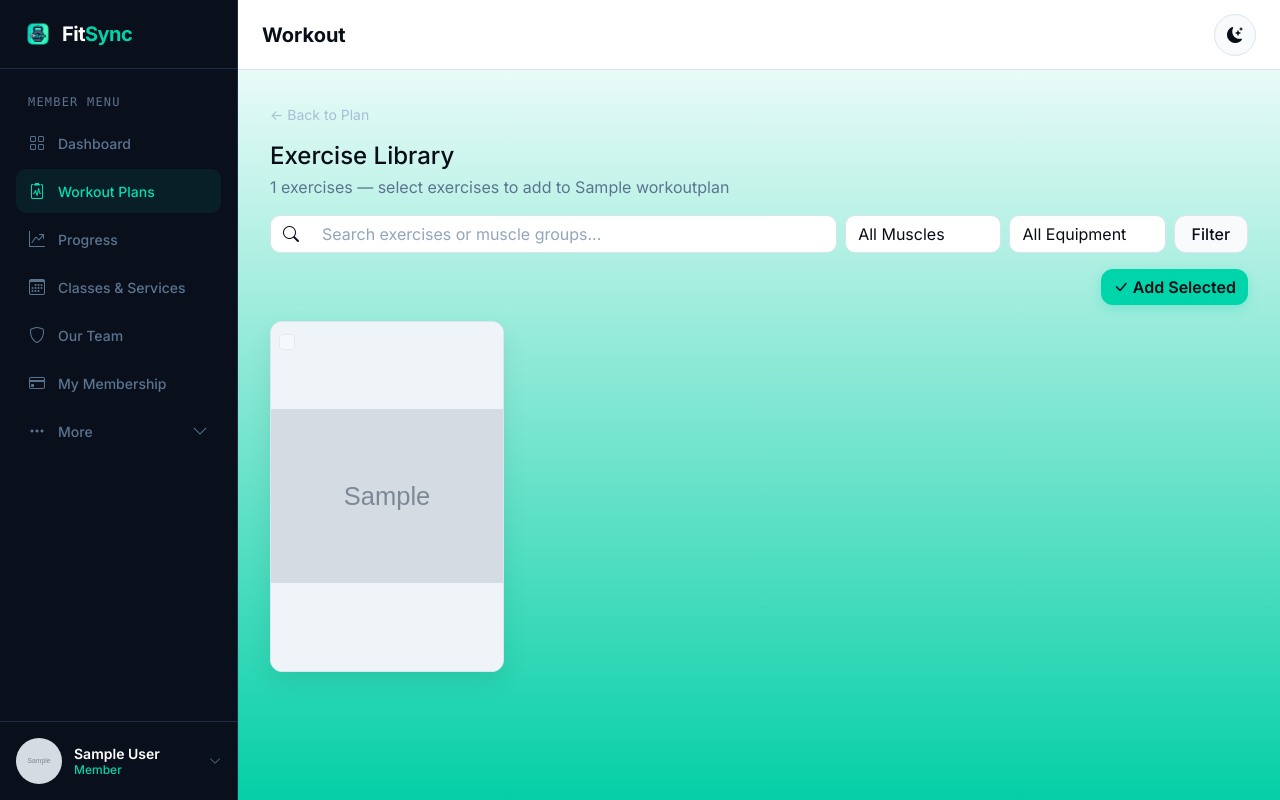
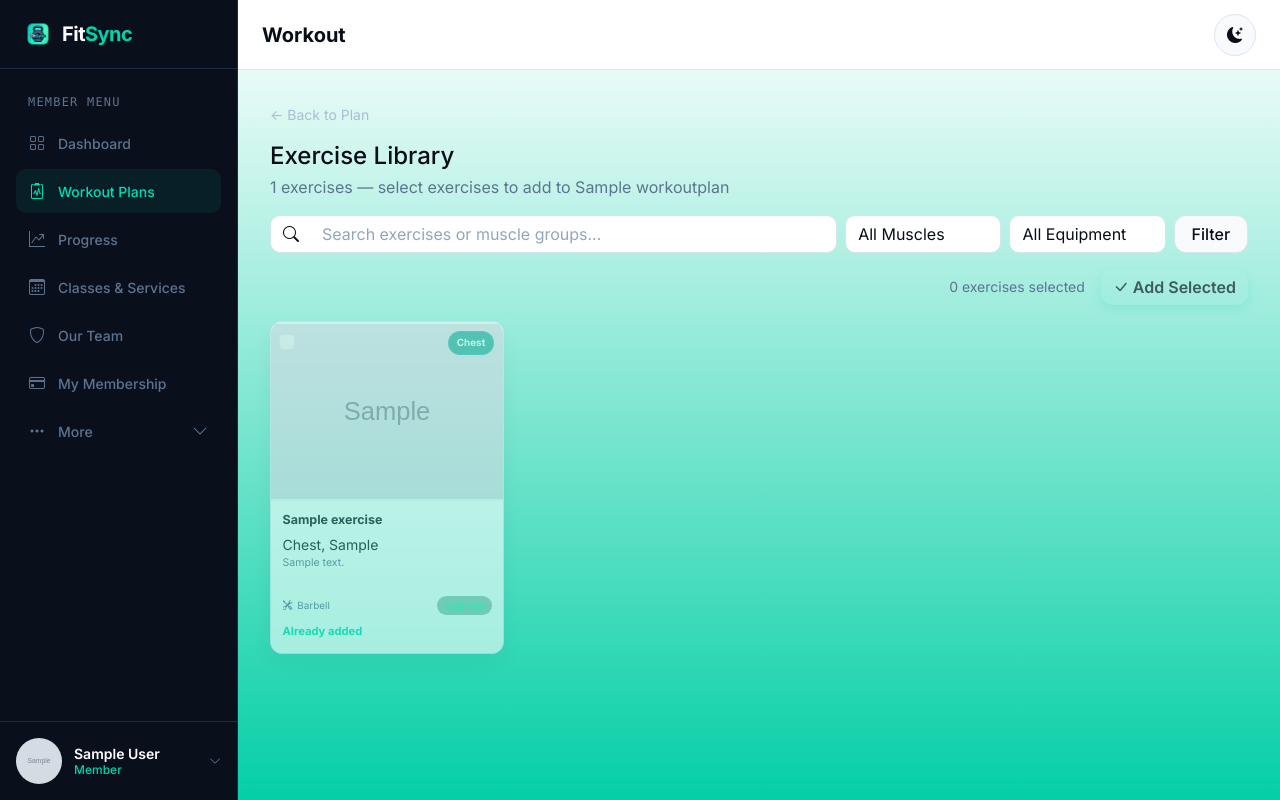
Before and after one commit to hanshineeteeluckdherry-rgb/FitSync, a Django app: page /workouts/plans/1/exercises/ in a window 1280 px wide. Run offline with Django 5.2, Linux system fonts and the light colour scheme; a user stored in the database is signed in; tables that the repository leaves empty hold one stand-in row (values such as "Sample post"); grey boxes marked "Sample" are stand-in pictures; data that the repository does not hold is empty.

Commit message:
Fix coach exercise library images and exercise selection

```diff
--- /dev/null
+++ b/static/css/exercise-selection.css
@@ -0,0 +1,56 @@
+.exercise-selection-page .exercise-card {
+    display: flex;
+    flex-direction: column;
+    margin: 0;
+}
+
+.exercise-selection-image {
+    display: grid;
+    height: clamp(130px, 14vw, 180px);
+    overflow: hidden;
+    background: var(--surface-soft);
+}
+
+.exercise-selection-image > * {
+    grid-area: 1 / 1;
+}
+
+.exercise-selection-page .exercise-selection-image .exercise-image {
+    width: 100%;
+    height: 100%;
+    min-height: 0;
+    object-fit: contain;
+    z-index: 1;
+}
+
+.exercise-image-placeholder {
+    display: flex;
+    justify-content: center;
+    align-items: center;
+    gap: 0.35rem;
+    color: var(--muted-color);
+    font-size: 0.75rem;
+}
+
+.exercise-selection-page .exercise-image[hidden] {
+    display: none;
+}
+
+.exercise-selection-page .exercise-card-body {
+    flex: 1;
+}
+
+.exercise-selection-page .exercise-card:has(input:checked) {
+    border-color: var(--primary-color);
+    box-shadow: 0 0 0 2px rgba(0,212,170,.2);
+}
+
+.exercise-selection-page .exercise-card:focus-within {
+    outline: 2px solid var(--primary-color);
+    outline-offset: 3px;
+}
+
+.exercise-selection-page .exercise-added {
+    opacity: 0.6;
+    cursor: default;
+}
--- /dev/null
+++ b/static/js/exercise-selection.js
@@ -0,0 +1,15 @@
+(() => {
+    const checkboxes = Array.from(document.querySelectorAll('.exercise-selection-page input[name="exercise_ids"]:not(:disabled)'));
+    const button = document.getElementById('addSelectedExercises');
+    const count = document.getElementById('exerciseSelectionCount');
+    if (!button || !count) return;
+
+    function updateSelection() {
+        const selected = checkboxes.filter(box => box.checked).length;
+        count.textContent = selected + ' exercise' + (selected === 1 ? '' : 's') + ' selected';
+        button.disabled = selected === 0;
+    }
+
+    checkboxes.forEach(box => box.addEventListener('change', updateSelection));
+    updateSelection();
+})();
--- a/templates/workouts/exercise_detail.html
+++ b/templates/workouts/exercise_detail.html
@@ -1,4 +1,4 @@
-{% extends "layouts/member_base.html" %}
+{% extends layout_template %}
 {% load static %}
 {% block page_title %}{{ exercise.name }}{% endblock %}
 {% block dashboard_heading %}Workout{% endblock %}
--- a/templates/workouts/exercise_library.html
+++ b/templates/workouts/exercise_library.html
@@ -1,4 +1,4 @@
-{% extends "layouts/member_base.html" %}
+{% extends layout_template %}
 {% load static %}
 {% block page_title %}Exercise Library{% endblock %}
 {% block dashboard_heading %}Workout Plans{% endblock %}
@@ -10,14 +10,16 @@
             <h1>Exercise Library</h1>
             <p>Browse exercises by muscle group, equipment and difficulty.</p>
         </div>
-        <a class="btn workout-back-button" href="{% url 'workouts:plans' %}"><i class="bi bi-arrow-left me-2"></i>Workout Plans</a>
+        <a class="btn workout-back-button" href="{% if request.user.role == 'COACH' %}{% url 'workouts:coach_members' %}{% else %}{% url 'workouts:plans' %}{% endif %}"><i class="bi bi-arrow-left me-2"></i>Workout Plans</a>
     </div>
 
+    {% if request.user.role != 'COACH' %}
     <div class="workout-tabs mb-4">
         <a href="{% url 'workouts:plans' %}">Workout Plans</a>
         <a class="active" href="{% url 'workouts:exercise_library' %}">Exercise Library</a>
         <a href="{% url 'workouts:history' %}">History</a>
     </div>
+    {% endif %}
 
     <form method="get" class="exercise-filters row g-2 mb-4">
         <div class="col-lg-7">
--- a/templates/workouts/plan_add_exercises.html
+++ b/templates/workouts/plan_add_exercises.html
@@ -2,9 +2,12 @@
 {% load static %}
 {% block page_title %}Exercise Library{% endblock %}
 {% block dashboard_heading %}Workout{% endblock %}
-{% block extra_css %}<link rel="stylesheet" href="{% static 'css/workouts.css' %}?v=3">{% endblock %}
+{% block extra_css %}
+<link rel="stylesheet" href="{% static 'css/workouts.css' %}?v=4">
+<link rel="stylesheet" href="{% static 'css/exercise-selection.css' %}">
+{% endblock %}
 {% block dashboard_content %}
-<div class="exercise-library-page">
+<div class="exercise-library-page exercise-selection-page">
     <div class="d-flex flex-column flex-lg-row justify-content-between gap-3 mb-3">
         <div>
             <a class="back-link" href="{% url 'workouts:plan_detail' plan.id %}">← Back to Plan</a>
@@ -37,26 +40,30 @@
 
     <form method="post">
         {% csrf_token %}
-        <div class="d-flex justify-content-end mb-3">
-            <button class="btn btn-primary-fitsync" type="submit"><i class="bi bi-check-lg me-1"></i>Add Selected</button>
+        <div class="d-flex justify-content-end align-items-center gap-3 mb-3">
+            <span class="text-muted small" id="exerciseSelectionCount" role="status">Select exercises to add</span>
+            <button class="btn btn-primary-fitsync" type="submit" id="addSelectedExercises"><i class="bi bi-check-lg me-1"></i>Add Selected</button>
         </div>
         <div class="exercise-grid">
             {% for exercise in exercises %}
                 <label class="exercise-card {% if exercise.id in existing_ids %}exercise-added{% endif %}">
                     <div class="exercise-select">
-                        <input class="form-check-input" type="checkbox" name="exercise_ids" value="{{ exercise.id }}" {% if exercise.id in existing_ids %}disabled{% endif %}>
+                        <input class="form-check-input" type="checkbox" name="exercise_ids" value="{{ exercise.id }}" aria-label="Add {{ exercise.name }}" {% if exercise.id in existing_ids %}disabled{% endif %}>
                     </div>
+                    <span class="exercise-muscle-badge">{{ exercise.get_category_display }}</span>
+                    <div class="exercise-selection-image">
+                        <span class="exercise-image-placeholder" aria-hidden="true"><i class="bi bi-image"></i> Image unavailable</span>
                     {% if exercise.image %}
-                        <img class="exercise-image" src="{{ exercise.image.url }}" alt="{{ exercise.name }}">
+                        <img class="exercise-image" src="{{ exercise.image.url }}" alt="{{ exercise.name }}" loading="lazy" onerror="this.onerror=function(){this.hidden=true;};this.src='{% static exercise.library_image %}';">
                     {% else %}
-                        <img class="exercise-image" src="{% static exercise.fallback_image %}" alt="{{ exercise.get_category_display }} exercise">
+                        <img class="exercise-image" src="{% static exercise.library_image %}" alt="{{ exercise.name }}" loading="lazy" onerror="this.hidden=true;">
                     {% endif %}
-                    <span class="difficulty difficulty-{{ exercise.difficulty|lower }}">{{ exercise.get_difficulty_display }}</span>
+                    </div>
                     <div class="exercise-card-body">
-                        <strong>{{ exercise.name }}</strong>
+                        <strong class="exercise-card-name">{{ exercise.name }}</strong>
                         <small>{{ exercise.get_category_display }}{% if exercise.secondary_muscles %}, {{ exercise.secondary_muscles }}{% endif %}</small>
                         <p class="exercise-description">{{ exercise.description|truncatechars:110 }}</p>
-                        <div class="exercise-card-meta"><span><i class="bi bi-tools"></i>{{ exercise.get_equipment_display }}</span><span>{{ exercise.get_intensity_display }}</span></div>
+                        <div class="exercise-card-footer"><span class="exercise-equipment"><i class="bi bi-tools"></i>{{ exercise.get_equipment_display }}</span><span class="difficulty difficulty-{{ exercise.difficulty|lower }}">{{ exercise.get_difficulty_display }}</span></div>
                         {% if exercise.id in existing_ids %}<span class="already-added">Already added</span>{% endif %}
                     </div>
                 </label>
@@ -67,3 +74,5 @@
     </form>
 </div>
 {% endblock %}
+
+{% block extra_js %}<script src="{% static 'js/exercise-selection.js' %}" defer></script>{% endblock %}
--- a/workouts/views.py
+++ b/workouts/views.py
@@ -168,8 +168,10 @@ def exercise_library(request):
             "equipment_choices": Exercise.EQUIPMENT_CHOICES,
             "plan": plan,
             "active_sidebar": "plans",
+            "layout_template": "layouts/coach_base.html" if is_coach(request.user) else "layouts/member_base.html",
         },
     )
+
 
 
 @login_required
@@ -178,8 +180,9 @@ def exercise_detail(request, exercise_id):
     return render(
         request,
         "workouts/exercise_detail.html",
-        {"exercise": exercise, "active_sidebar": "plans"},
+        {"exercise": exercise, "active_sidebar": "plans", "layout_template": "layouts/coach_base.html" if is_coach(request.user) else "layouts/member_base.html"},
     )
+
 
 
 @login_required
```
Also changed, not shown: workouts/tests.py (+120 -8 lines).
